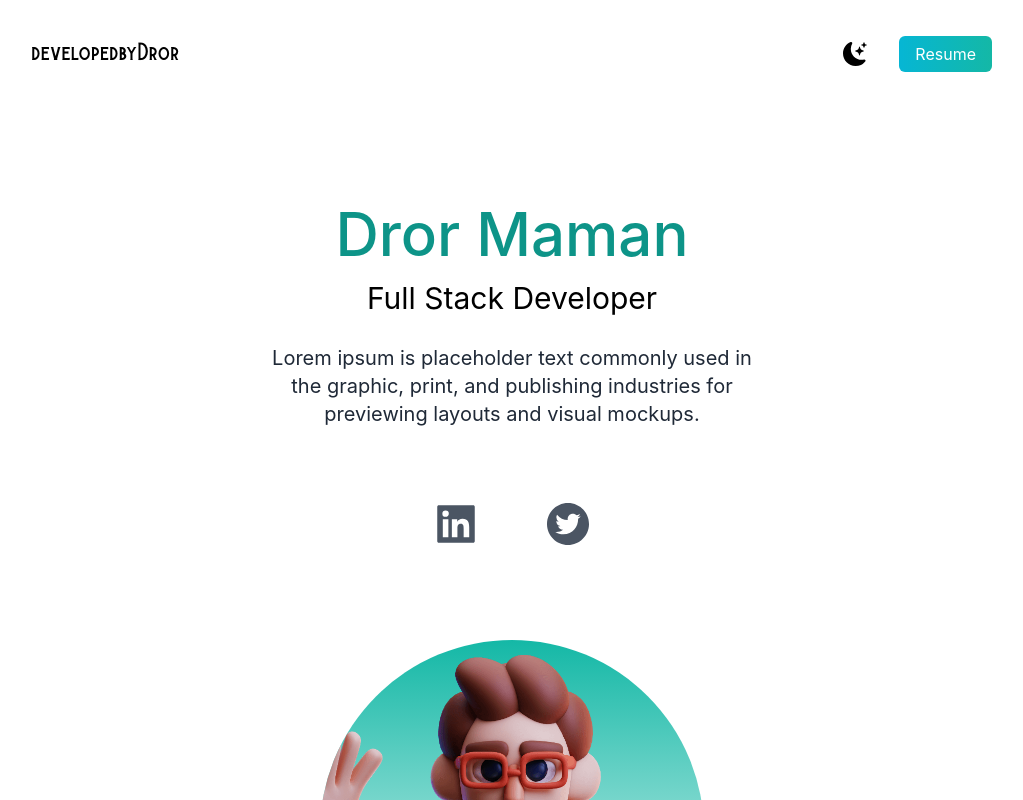
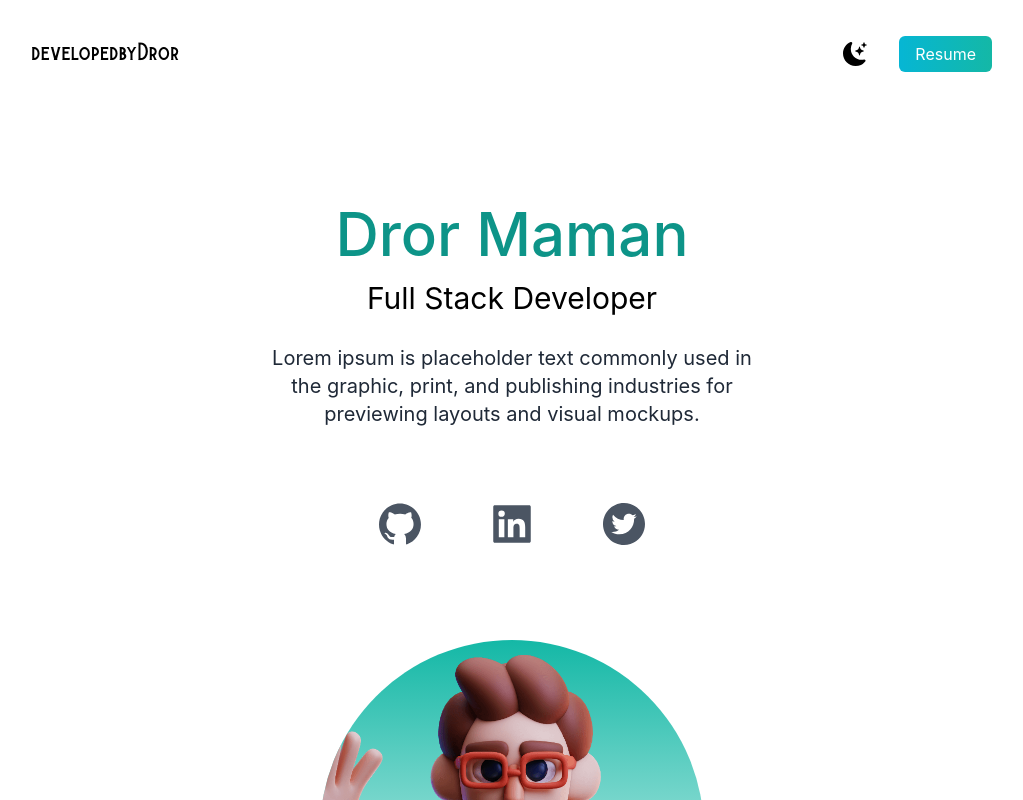
Before and after one commit to drormaman/drormaman.github.io, a Next.js app: page / in a window 1280 px wide. Shown: the top 800 px of the page, without its empty margins (128-1151 px from the left). Built offline with nearby package versions, Linux system fonts and the light colour scheme.

Commit message:
icon link

```diff
--- /dev/null
+++ b/components/IconLink.js
@@ -0,0 +1,8 @@
+export default function IconLink({Icon, link}) {
+
+	return (
+			<a href={link} target='_blank'>
+				<Icon/>
+			</a>
+	);
+}
--- a/pages/index.js
+++ b/pages/index.js
@@ -1,6 +1,6 @@
 import Head from 'next/head';
 import {BsFillMoonStarsFill} from 'react-icons/bs';
-import {AiFillTwitterCircle, AiFillLinkedin} from 'react-icons/ai';
+import {AiFillTwitterCircle, AiFillLinkedin, AiFillGithub} from 'react-icons/ai';
 import Image from "next/image";
 import deved from '../public/dev-ed-wave.png';
 import design from '../public/design.png';
@@ -13,6 +13,7 @@ import web4 from '../public/web4.png';
 import web5 from '../public/web5.png';
 import web6 from '../public/web6.png';
 import {useState} from "react";
+import IconLink from "@/components/IconLink";
 
 export default function Home() {
 	const [darkMode, setDarkMode] = useState(false);
@@ -28,7 +29,7 @@ export default function Home() {
 			</Head>
 
 			<main className="bg-white px-10 dark:bg-gray-900 md:px-20 lg:px-40">
-				<section className="min-h-screen">
+				<section className="h-screen">
 					<nav className="py-10 mb-12 flex justify-between dark:text-white">
 						<h1 className="text-xl font-burtons">developedbyDror</h1>
 						<ul className="flex items-center">
@@ -48,8 +49,9 @@ export default function Home() {
 						</p>
 					</div>
 					<div className="text-5xl flex justify-center gap-16 py-3 text-gray-600 dark:text-gray-400">
-						<a href="https://www.linkedin.com/in/dror-maman-2829111b6/" target="_blank"><AiFillLinkedin /></a>
-						<a href="https://twitter.com/dror_maman" target="_blank"><AiFillTwitterCircle /></a>
+						<IconLink Icon={AiFillGithub} link='https://github.com/drormaman' />
+						<IconLink Icon={AiFillLinkedin} link='https://www.linkedin.com/in/dror-maman-2829111b6' />
+						<IconLink Icon={AiFillTwitterCircle} link='https://twitter.com/dror_maman' />
 					</div>
 					<div className="relative bg-gradient-to-b from-teal-500 rounded-full w-80 h-80 m-20 mx-auto overflow-hidden md:h-96 md:w-96">
 						<Image src={deved} fill className="object-cover"/>
```
